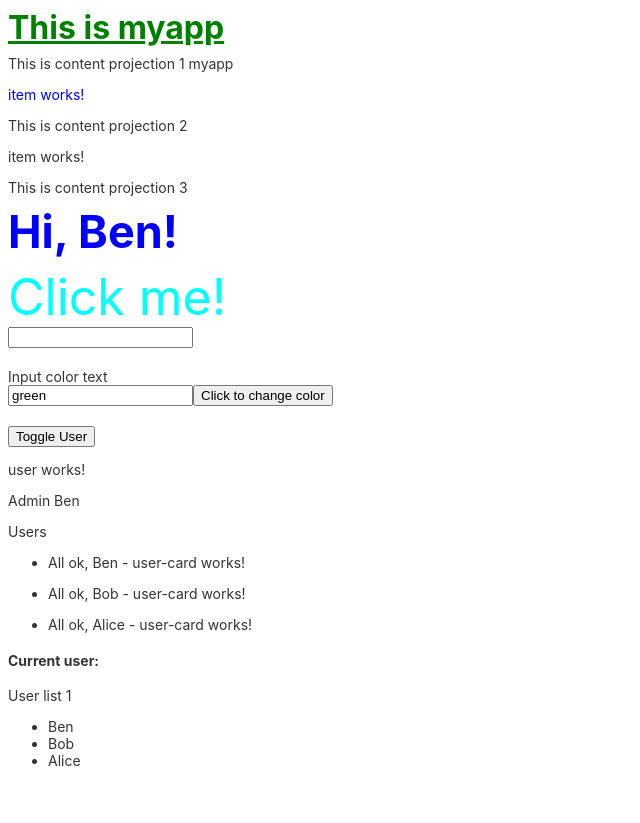
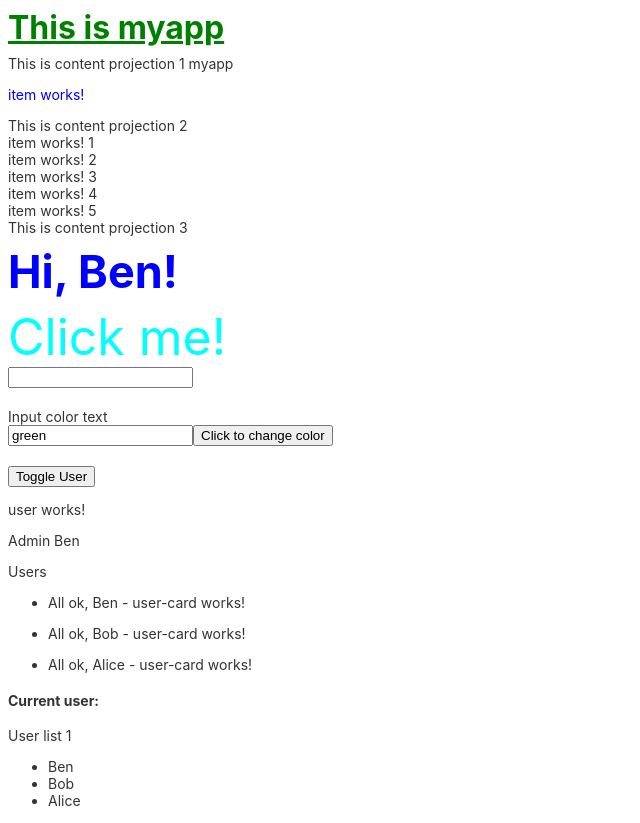
Before and after one commit to DanDev2519/Screencast-Angular, an Angular app in the folder myapp/: page / in a window 1280 px wide. Shown: the whole page, without its empty margins (0-640 px from the left). Before the commit the page ends 800 px from the top, so only its background shows below. Built offline with nearby package versions, Linux system fonts and the light colour scheme.

Commit message:
Структурная директива

```diff
--- a/myapp/src/app/app.module.ts
+++ b/myapp/src/app/app.module.ts
@@ -7,6 +7,7 @@ import { UserComponent } from './user/user.component';
 import { UserCardComponent } from './user/user-card/user-card.component';
 import { ItemComponent } from './item/item.component';
 import { ColoryDirective } from './item/colory.directive';
+import { DelayDirective } from './item/delay.directive';
 
 @NgModule({
   declarations: [
@@ -14,7 +15,8 @@ import { ColoryDirective } from './item/colory.directive';
     UserComponent,
     UserCardComponent,
     ItemComponent,
-    ColoryDirective
+    ColoryDirective,
+    DelayDirective
   ],
   imports: [
     BrowserModule,
--- /dev/null
+++ b/myapp/src/app/item/delay.directive.ts
@@ -0,0 +1,22 @@
+import { Directive, Input, OnInit, TemplateRef, ViewContainerRef } from '@angular/core';
+
+@Directive({
+  selector: '[appDelay]'
+})
+export class DelayDirective implements OnInit {
+
+  // Входящий параметр
+  @Input() appDelay!: number;
+
+  constructor( //инжектирум сервисы в конструктор
+    private template: TemplateRef<any>, // тип указывается, потому что он дженерик
+    private view: ViewContainerRef
+  ) { }
+
+  ngOnInit() {
+    // компонента появится после заданного количества времени
+    setTimeout(() => {
+      this.view.createEmbeddedView(this.template);
+    }, this.appDelay * 1000);
+  }
+}
--- a/myapp/src/app/item/item.component.html
+++ b/myapp/src/app/item/item.component.html
@@ -1,8 +1,25 @@
 <!-- Проекция контента -->
 <!-- В select указывается селектор как в CSS (класс, тег, ID) -->
 <ng-content select=".first-p"></ng-content> <!-- клас -->
+
+<!-- Атрибут дирректива colory -->
 <p appColory>item works!</p>
-<!-- Директиву можно задавать и на компоненты -->
+
+<!-- Атрибут директиву можно задавать и на компоненты -->
 <ng-content select="#second-p"></ng-content> <!-- ID -->
-<p>item works!</p>
+
+<div *ngFor="let num of [1, 2, 3, 4, 5]">
+  <!-- Структурная дирректива appDelay одновременно и входящий параметр-->
+  <span *appDelay="num">item works! {{num}} </span>
+
+  <!--
+    Под капотом ангуляр переписывает структурную директиву следующим побразом
+      <ng-template> Это ViewContainer
+        <span [appDelay]="num">item works! {{num}} </span>   Это template
+      </ng-template>
+  -->
+
+</div>
+
+
 <ng-content select="div"></ng-content> <!-- тег -->
```
Also changed, not shown: 1 other file (tests, documents, lock files or other folders).
